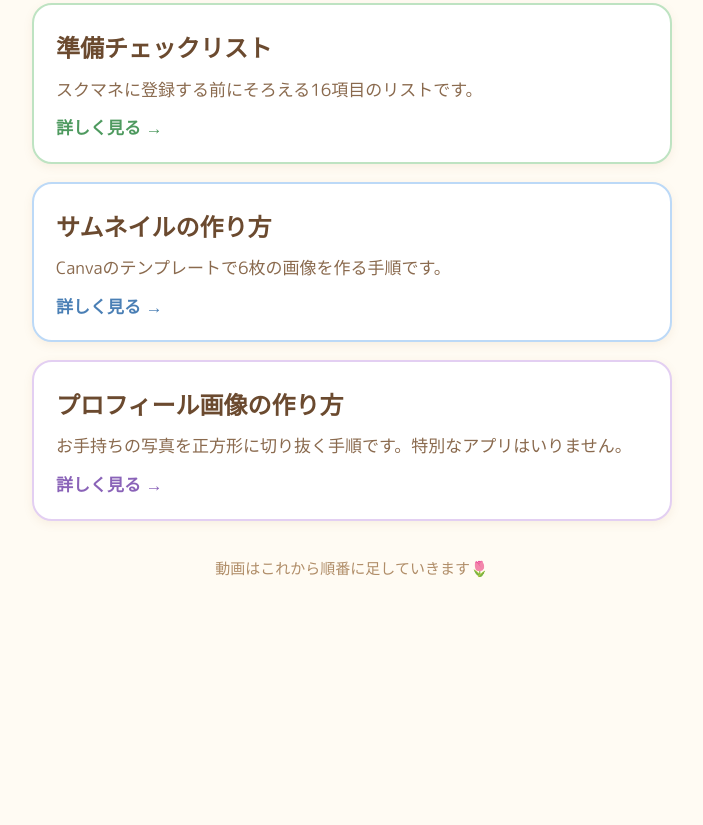
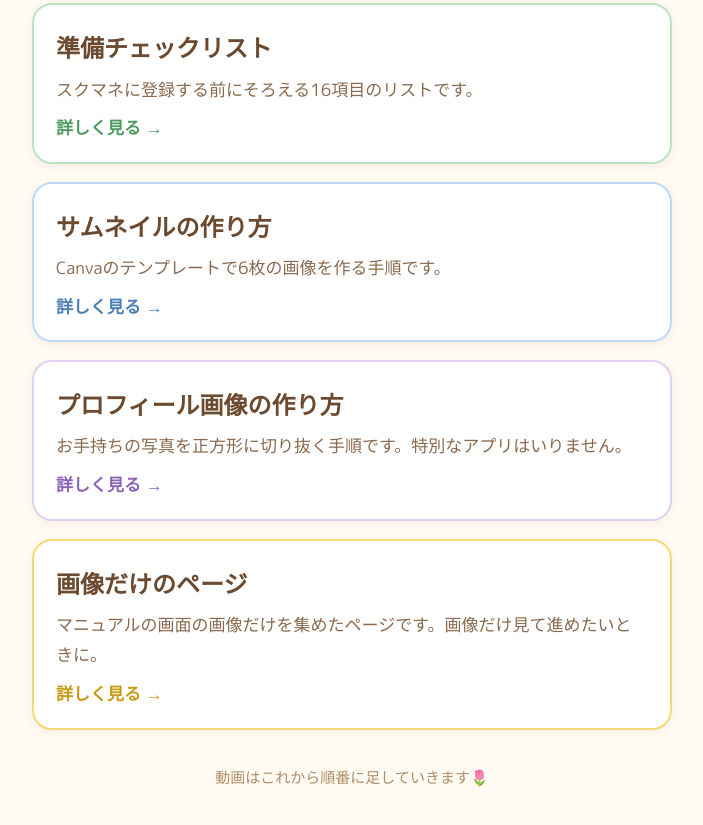
Before and after one commit to saorin-smiley/marche-manual, a plain HTML site: page index.html in a window 1280 px wide. Shown: the part 1113-1938 px from the top of the page, without its empty margins (288-991 px from the left). Before the commit the page ends 1751 px from the top, so only its background shows below. Drawn offline with Linux system fonts and the light colour scheme.

Commit message:
Add files via upload

```diff
--- a/index.html
+++ b/index.html
@@ -68,6 +68,7 @@
   .c2 { border-color:#BEE3C2; } .c2 .go { color:#4E9A5F; }
   .c3 { border-color:#BCD9F7; } .c3 .go { color:#4A7FB5; }
   .c4 { border-color:#E3CFF2; } .c4 .go { color:#8A63B8; }
+  .c5 { border-color:#F9D976; } .c5 .go { color:#C79A12; }
   .note {
     text-align:center;
     font-size:15px;
@@ -148,6 +149,12 @@
       <p class="go">詳しく見る →</p>
     </a>
 
+    <a class="card c5" href="images.html">
+      <h2>画像だけのページ</h2>
+      <p>マニュアルの画面の画像だけを集めたページです。画像だけ見て進めたいときに。</p>
+      <p class="go">詳しく見る →</p>
+    </a>
+
     <p class="note">動画はこれから順番に足していきます🌷</p>
   </div>
 </body>
```
